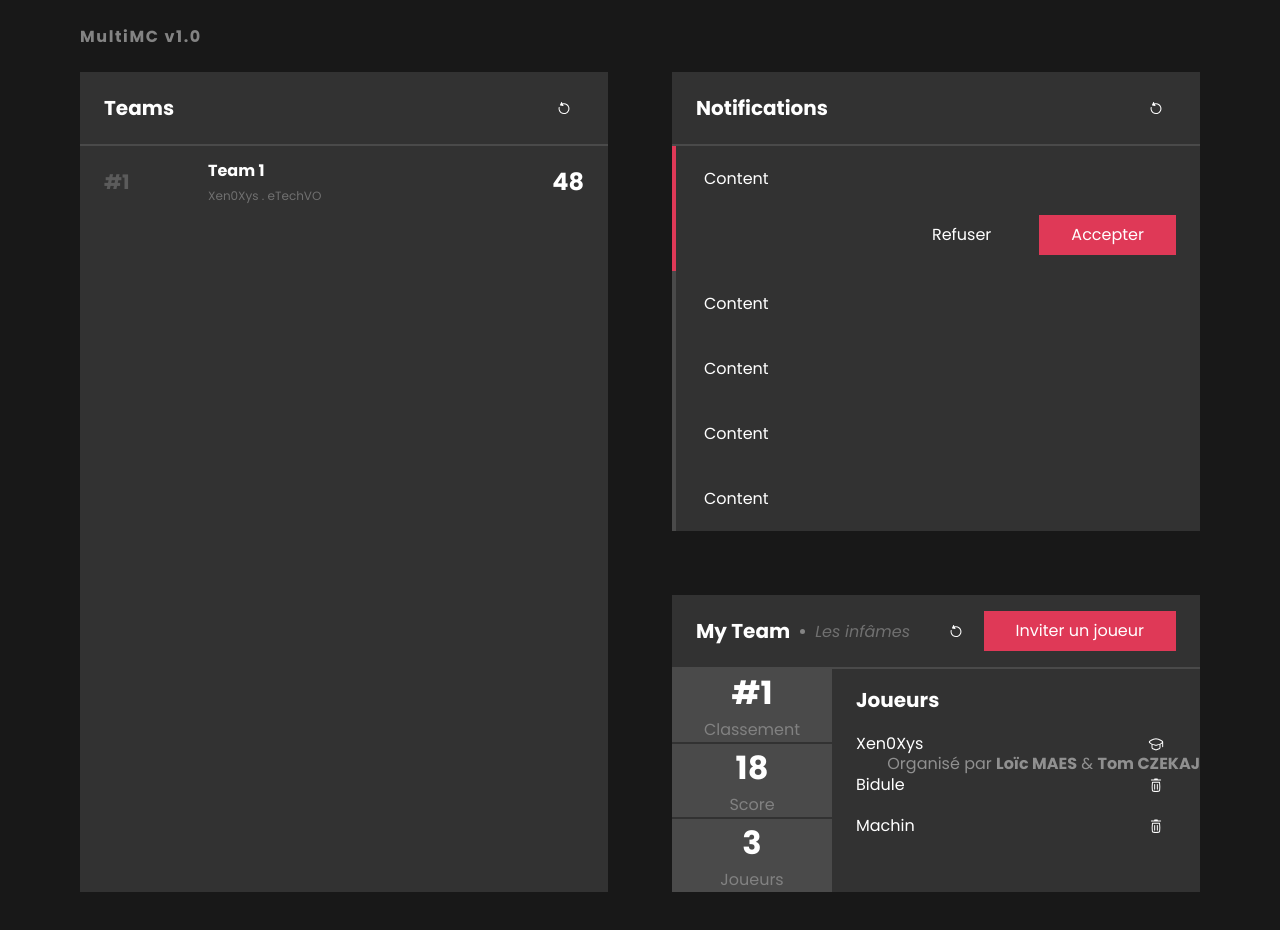
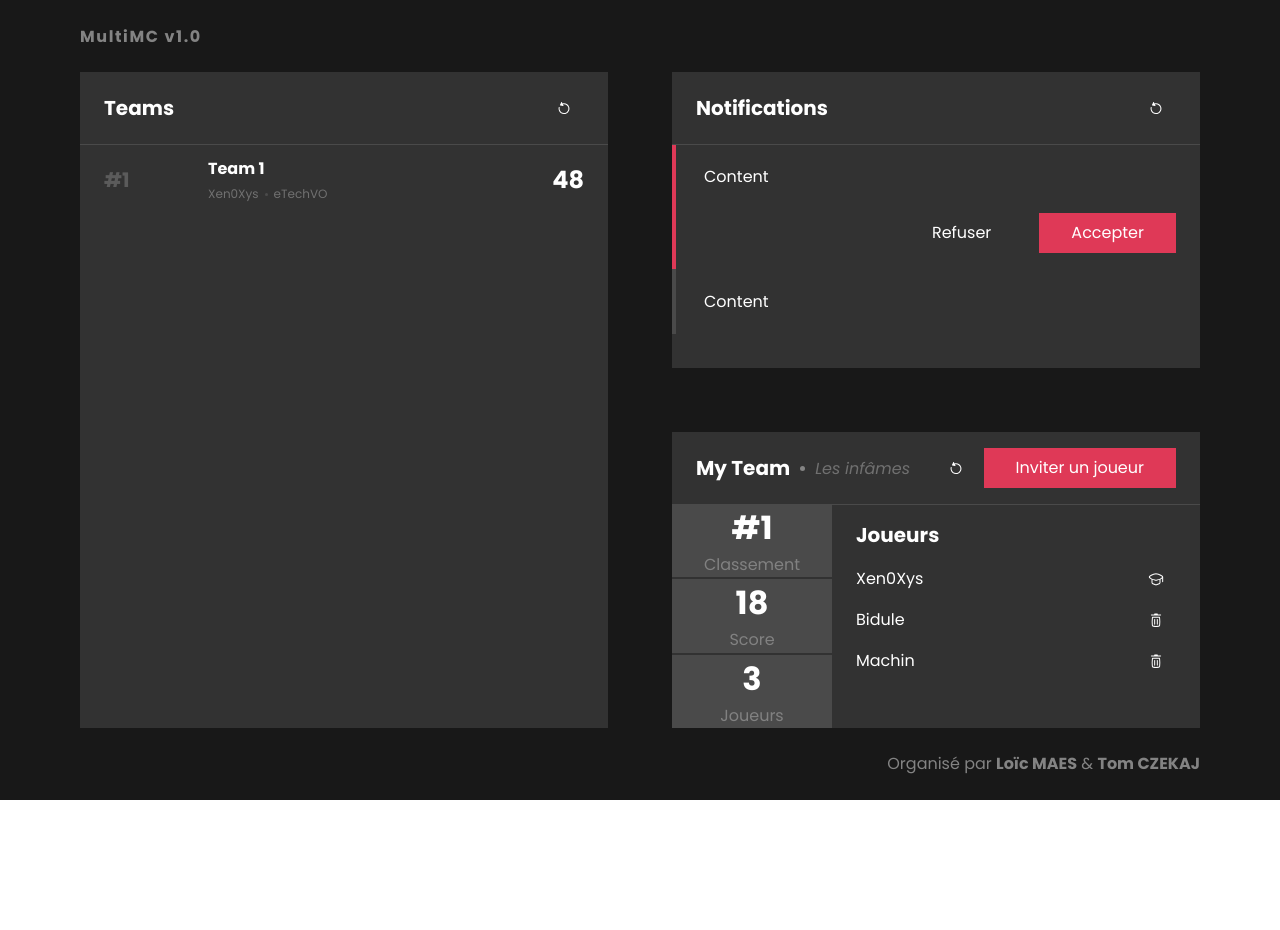
Before and after one commit to MultiMC-Suite/MultiMC-Panel, a Vue app: page /login in a window 1280 px wide. Both pictures are taken after typing "Sample", "Sample" into the empty fields and a click on the button "Valider". Shown: the top 930 px of the page. After the commit the page ends 800 px from the top, so only its background shows below. Built offline with nearby package versions, Linux system fonts and the light colour scheme.

Commit message:
:rocket: Working inner scroll

```diff
--- a/src/components/TeamRanking.vue
+++ b/src/components/TeamRanking.vue
@@ -4,7 +4,7 @@
             <h2 class="ranking__infos__title">{{rank}}</h2>
             <div class="ranking__infos__team">
                 <h3 class="ranking__infos__team__name">{{teamName}}</h3>
-                <p class="ranking__infos__team__members">{{members}}</p>
+                <p class="ranking__infos__team__members"><span class="ranking__infos__team__members__item" v-for="member in members" :key="member">{{ member }}</span></p>
             </div>
         </div>
         <div class="ranking__score">
@@ -26,7 +26,7 @@ export default {
             required: true
         },
         members: {
-            type: String,
+            type: Array,
             required: true
         },
         score: {
@@ -66,9 +66,28 @@ export default {
                 color: white;
             }
             &__members{
+                display: flex;
+                grid-gap: .5em;
                 color: white;
                 font-size: .75em;
                 opacity: 30%;
+                &__item{
+                    display: flex;
+                    align-items: center;
+                    grid-gap: .5em;
+                    &::after{
+                        content: "";
+                        display: inline-block;
+                        width: .25em;
+                        aspect-ratio: 1/1;
+                        border-radius: 50%;
+                        background-color: white;
+                        opacity: 40%;
+                    }
+                    &:last-child::after{
+                        content: none;
+                    }
+                }
             }
         }
     }
--- a/src/views/MainView.vue
+++ b/src/views/MainView.vue
@@ -11,25 +11,22 @@
                         </li>
                     </ul>
                 </header>
-                <hr class="panels__separator">
-                <TeamRankingComponent rank="#1" score="48" team-name="Team 1" members="Xen0Xys . eTechVO"></TeamRankingComponent>
+<!--                <hr class="panels__separator">-->
+                <TeamRankingComponent rank="#1" score="48" team-name="Team 1" :members="[`Xen0Xys`, `eTechVO`]"></TeamRankingComponent>
             </article>
             <aside class="panels__right">
                 <article class="panels__article panels__right__notify">
-                    <header class="panels__article__header">
+                    <header class="panels__article__header panels__right__header">
                         <h1 class="panels__article__header__title">Notifications</h1>
                         <ul class="panels__article__header__actions">
                             <li>
                                 <ButtonComponent icon-name="refresh"></ButtonComponent>
                             </li>
                         </ul>
+<!--                        <hr class="panels__separator">-->
                     </header>
-                    <hr class="panels__separator">
                     <div class="panels__right__notify__content">
                         <NotificationComponent selector primary></NotificationComponent>
-                        <NotificationComponent></NotificationComponent>
-                        <NotificationComponent></NotificationComponent>
-                        <NotificationComponent></NotificationComponent>
                         <NotificationComponent></NotificationComponent>
                     </div>
                 </article>
@@ -45,7 +42,7 @@
                             </li>
                         </ul>
                     </header>
-                    <hr class="panels__separator">
+<!--                    <hr class="panels__separator">-->
                     <div class="panels__own-team">
                         <ul class="panels__own-team__infos">
                             <li class="panels__own-team__infos--item">
@@ -120,13 +117,17 @@ export default {
         grid-gap: $gap;
         background-color: colors.$global-background-color;
         width: 100%;
-        min-height: 100vh;
+        height: 100vh;
         padding: 4.5rem 5rem;
         // Panels display
         &__teams, &__right{
             flex: 1 1 50%;
         }
+        &__teams{
+            overflow-y: auto;
+        }
         &__article{
+            position: relative;
             background-color: colors.$dark-background-color;
             &__header{
                 display: flex;
@@ -134,6 +135,20 @@ export default {
                 justify-content: space-between;
                 align-items: center;
                 padding: 1em 1.5em;
+                top: 0;
+                position: sticky;
+                background-color: colors.$dark-background-color;
+                z-index: 1;
+                &::after{
+                    content: "";
+                    display: block;
+                    width: 100%;
+                    height: 1px;
+                    background-color: colors.$background-color;
+                    position: absolute;
+                    top: 100%;
+                    left: 0;
+                }
                 &__team-title{
                     font-size: 20px;
                     color: white;
@@ -171,7 +186,6 @@ export default {
             display: flex;
             flex-direction: column;
             grid-gap: $gap;
-
             &__team, &__notify{
                 flex: 1 1 50%;
                 display: flex;
@@ -179,8 +193,8 @@ export default {
             }
             &__notify{
                 display: flex;
+                overflow-y: auto;
                 &__content{
-                    overflow-y: auto;
                 }
             }
         }
```
